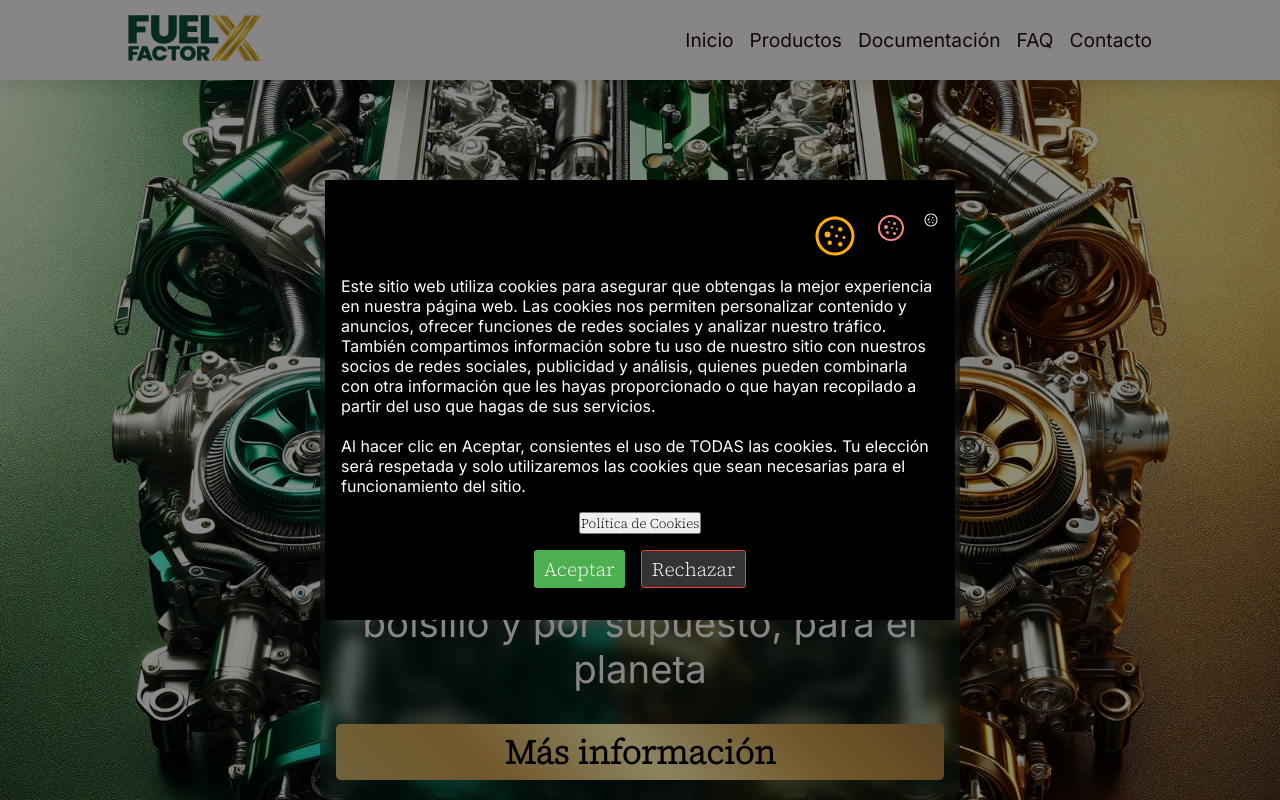
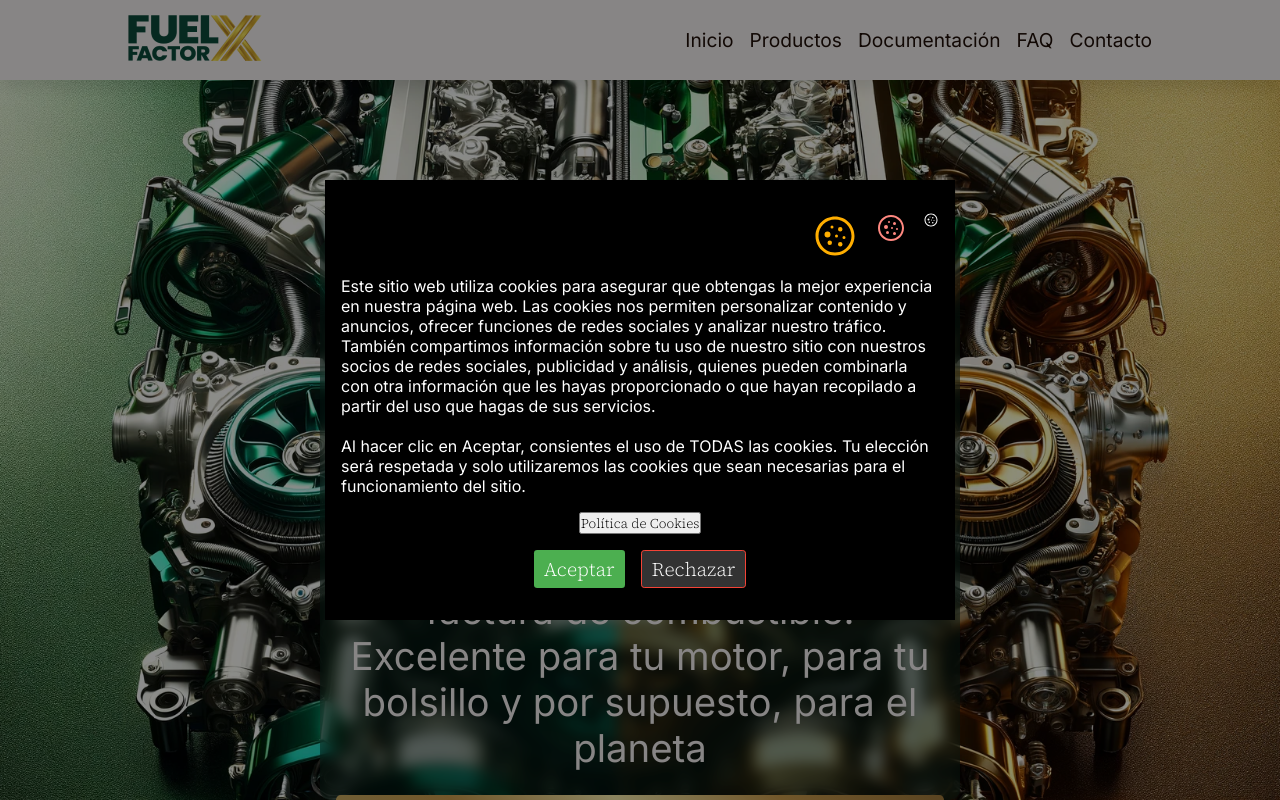
Before and after one commit to goalcasor/ffx-goecodrive.es, a Next.js app: page / in a window 1280 px wide. Shown: the top 800 px of the page. Built offline with nearby package versions, Linux system fonts and the light colour scheme.

Commit message:
Update HeroSection.tsx

```diff
--- a/src/components/home-sections/HeroSection.tsx
+++ b/src/components/home-sections/HeroSection.tsx
@@ -14,7 +14,7 @@ const HeroSection = () => {
                         FFX | Tratamiento integral para tu combustible.
                     </h1>
                     <p className={styles.description}>
-                        Excelente para tu motor, para tu bolsillo y por supuesto, para el planeta
+                        Ahorra hasta un 30% en tu factura de combustible. Excelente para tu motor, para tu bolsillo y por supuesto, para el planeta
                     </p>
                     <Button
                         primary
```
